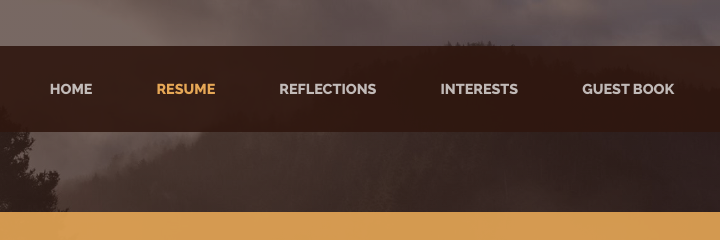
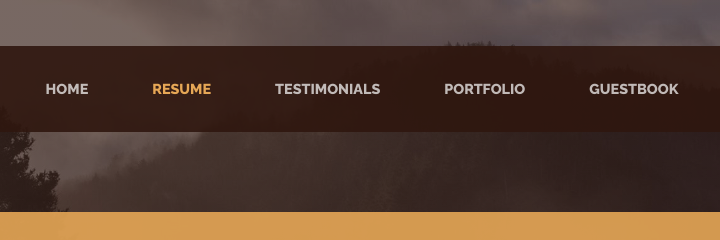
Before and after one commit to MoreAboutAmelia/Amelia, a website: page resume.html in a window 1280 px wide. Shown: the part 180-420 px from the top of the page, 278-998 px from the left. Drawn offline with Linux system fonts and the light colour scheme.

Commit message:
Update resume.html

```diff
--- a/resume.html
+++ b/resume.html
@@ -31,7 +31,7 @@
     <!-- Navigation -->
     <nav class="navbar navbar-expand-lg navbar-dark py-lg-4" id="mainNav">
       <div class="container">
-        <a class="navbar-brand text-uppercase text-expanded font-weight-bold d-lg-none" href="#">Start Bootstrap</a>
+        <a class="navbar-brand text-uppercase text-expanded font-weight-bold d-lg-none" href="#">Amelia</a>
         <button class="navbar-toggler" type="button" data-toggle="collapse" data-target="#navbarResponsive" aria-controls="navbarResponsive" aria-expanded="false" aria-label="Toggle navigation">
           <span class="navbar-toggler-icon"></span>
         </button>
@@ -45,13 +45,13 @@
               <a class="nav-link text-uppercase text-expanded" href="resume.html">Resume</a>
             </li>
             <li class="nav-item px-lg-4">
-              <a class="nav-link text-uppercase text-expanded" href="reflections.html">Reflections</a>
+              <a class="nav-link text-uppercase text-expanded" href="reflections.html">Testimonials</a>
             </li>
 			<li class="nav-item px-lg-4">
-              <a class="nav-link text-uppercase text-expanded" href="interests.html">Interests</a>
+              <a class="nav-link text-uppercase text-expanded" href="interests.html">Portfolio</a>
             </li>
 			<li class="nav-item px-lg-4">
-              <a class="nav-link text-uppercase text-expanded" href="guestbook.html">Guest book</a>
+              <a class="nav-link text-uppercase text-expanded" href="guestbook.html">GuestBook</a>
 			  </li>
           </ul>
         </div>
```
